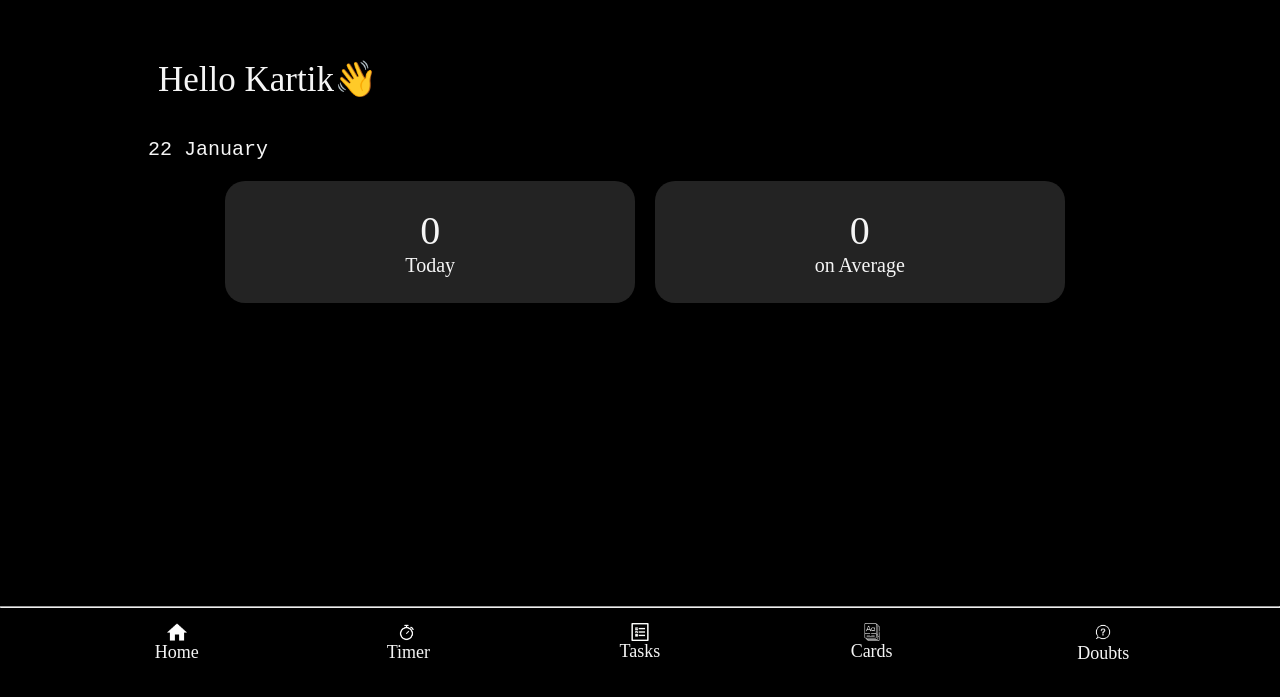
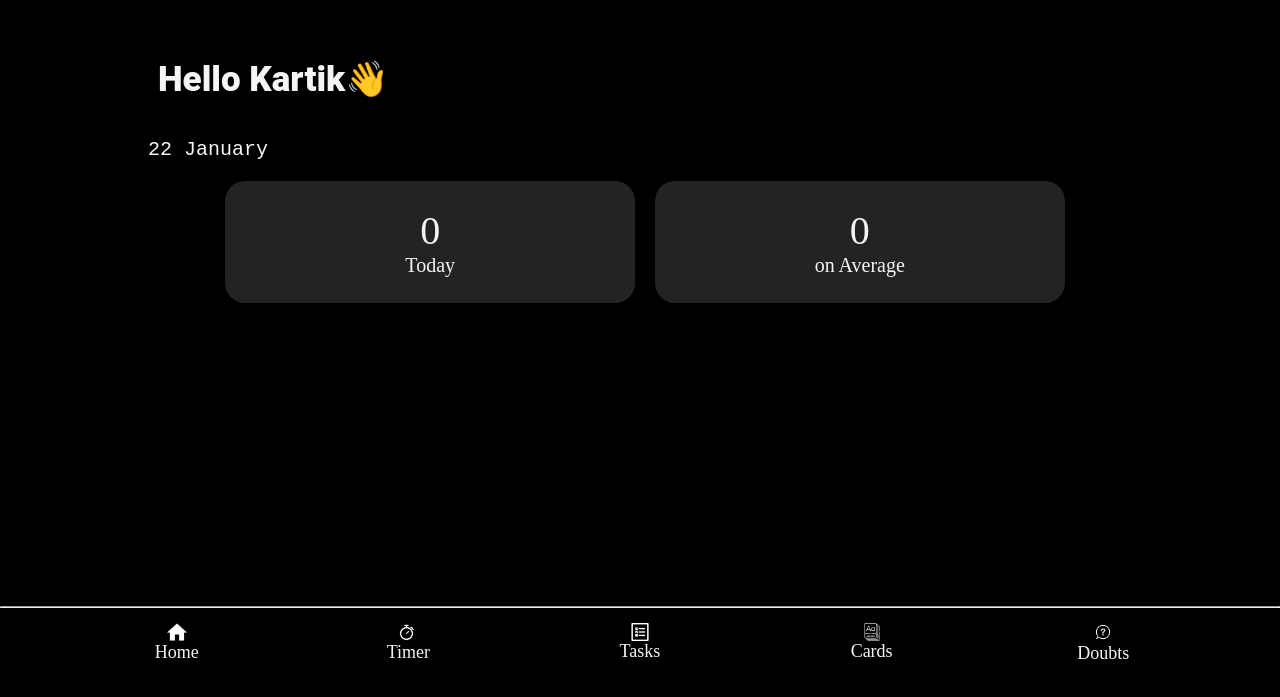
Before and after one commit to 007jbks/Apex-App, a plain HTML site: page index.html in a window 1280 px wide. Shown: the part 101-798 px from the top of the page. Drawn offline with Linux system fonts and the light colour scheme.

Commit message:
Update style.css

```diff
--- a/style.css
+++ b/style.css
@@ -178,7 +178,7 @@ footer .tab div img {
 .hello{
   font-size:35px;
   margin-left: 30px;
-  font-family:forte;
+  font-family:'Roboto Black';
   font-weight: lighter;
 }
 
```
